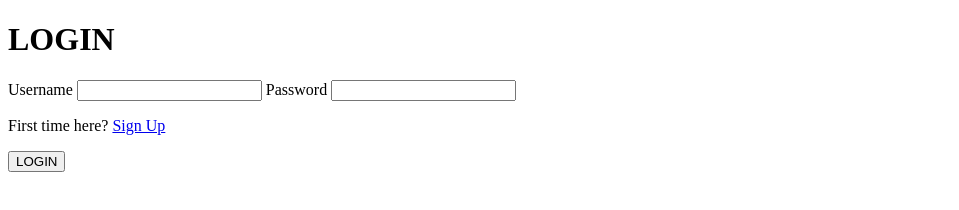
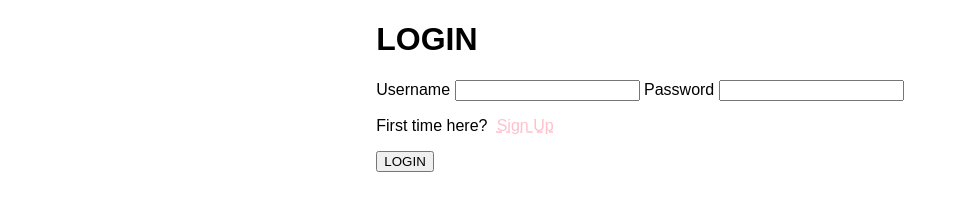
Before and after one commit to lee-cooper/css-playground, a website: page login-page/index.html in a window 1280 px wide. Shown: the whole page, without its empty margins (0-959 px from the left). Drawn offline with nearby package versions, Linux system fonts and the light colour scheme; files that its build step writes are made by us from their sources.

Commit message:
more notes on preprocessors

```diff
--- a/scss-learning/styles.scss
+++ b/scss-learning/styles.scss
@@ -1,10 +1,50 @@
 $color-black: black;
 $color-pink: pink;
 
-article {
-  a {
+* {
+  font-family: 'Titillium Web', sans-serif;
+  outline-color: $color-pink;
+}
+
+h1 {
+  font-size: 2rem;
+}
+
+body {
+  width: 100%;
+  height: 100%;
+  margin: 0;
+}
+
+a {
+  color: $color-pink;
+  padding: 0 0.3rem;
+  transition: 0.5s;
+  text-decoration: underline dashed $color-pink;
+
+  &:hover {
+    background-color: $color-pink;
     color: $color-black;
     text-decoration: underline dashed $color-black;
+  }
+}
+
+section {
+  margin-bottom: 2.5rem;
+}
+
+main {
+  display: flex;
+  justify-content: center;
+}
+
+article {
+  width: clamp(20rem, 50vw, 70rem);
+
+  p {
+    font-size: 1.1rem;
+    margin: 0 0 1rem 0;
+    line-height: 1.5;
   }
 }
 
```
Also changed, not shown: scss-learning/scss.html (+11 -1 lines), scss-learning/dist/main.css, 1 other file.
